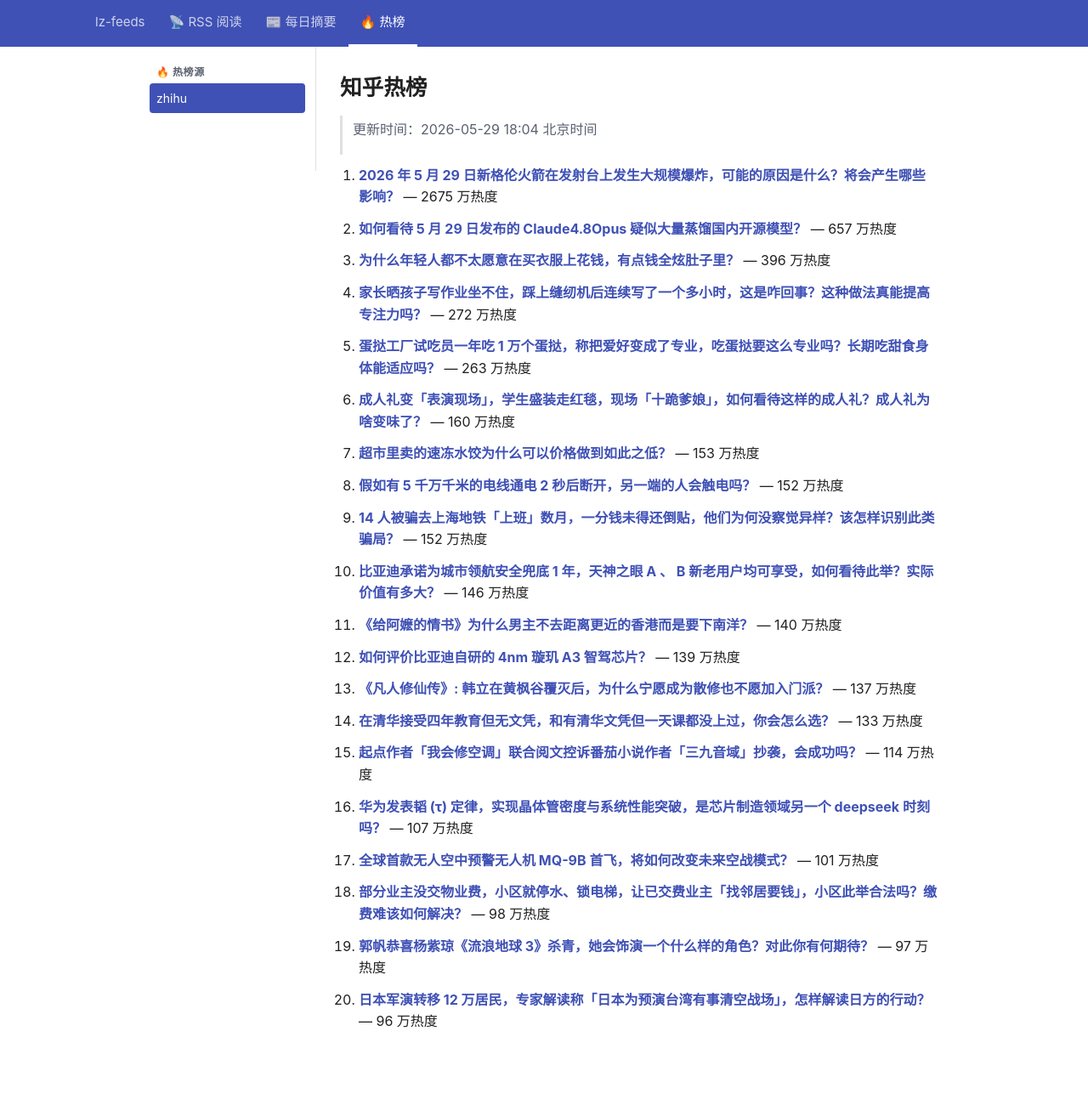
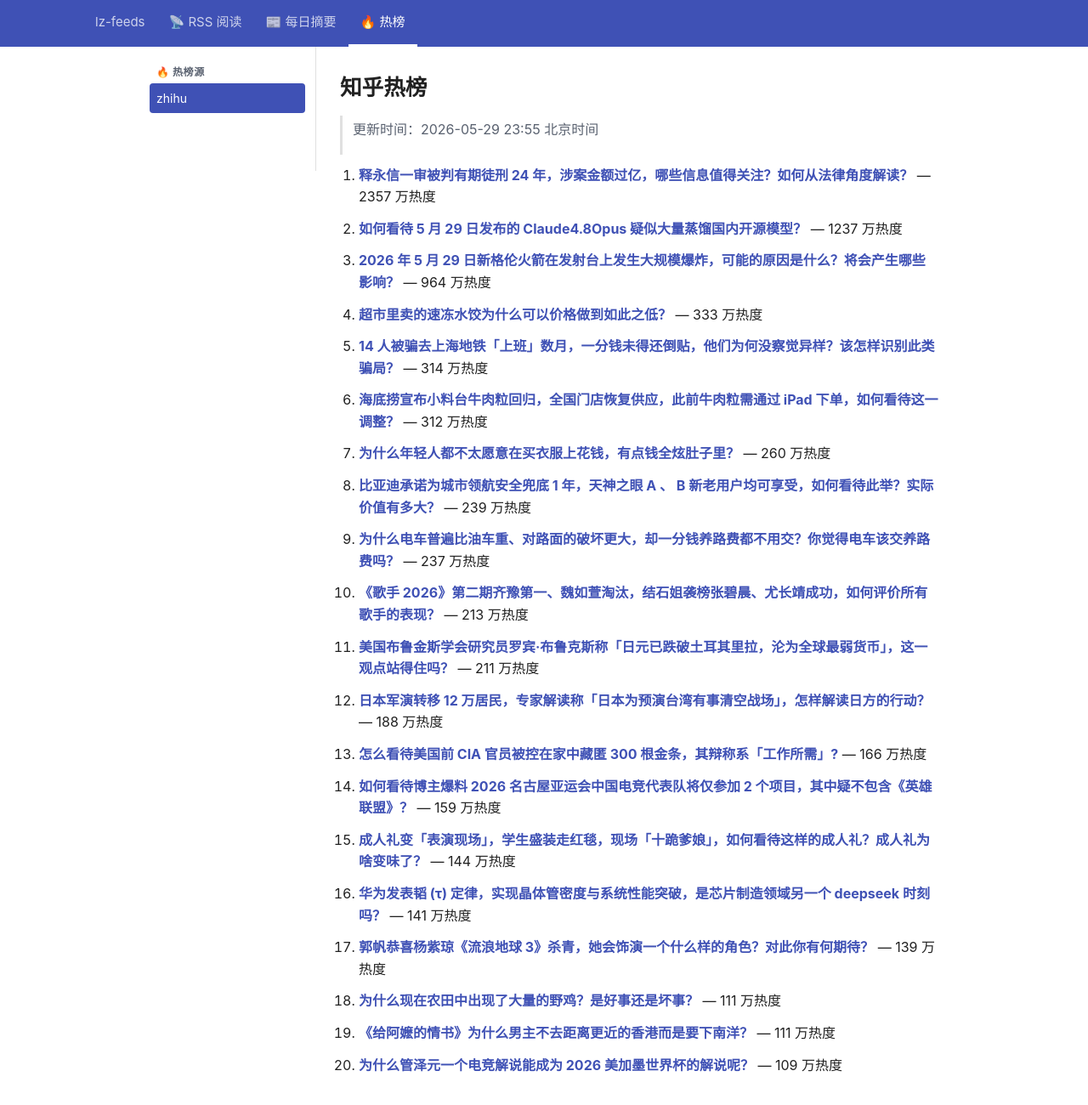
Before and after one commit to lizhang0101/lz-feeds, a Jekyll site: the page built from _hotlist/zhihu.md, in a window 1280 px wide and 1330 px high. Shown: the top 1300 px of the window at 85% size. Built offline with Jekyll 4.4.1, drawn with Linux system fonts in a browser that asks for light colours.

Commit message:
hotlist: 2026-05-29T15:55Z

```diff
--- a/_hotlist/zhihu.md
+++ b/_hotlist/zhihu.md
@@ -1,48 +1,48 @@
 ---
-updated: 2026-05-29 18:04 北京时间
+updated: 2026-05-29 23:55 北京时间
 count: 20
 ---
 
 # 知乎热榜
 
-> 更新时间：2026-05-29 18:04 北京时间
+> 更新时间：2026-05-29 23:55 北京时间
 
-1. **[2026 年 5 月 29 日新格伦火箭在发射台上发生大规模爆炸，可能的原因是什么？将会产生哪些影响？](https://www.zhihu.com/question/2043624630074835147)** — 2675 万热度
+1. **[释永信一审被判有期徒刑 24 年，涉案金额过亿，哪些信息值得关注？如何从法律角度解读？](https://www.zhihu.com/question/2043777043955807460)** — 2357 万热度
 
-2. **[如何看待 5 月 29 日发布的 Claude4.8Opus 疑似大量蒸馏国内开源模型？](https://www.zhihu.com/question/2043515093007303790)** — 657 万热度
+2. **[如何看待 5 月 29 日发布的 Claude4.8Opus 疑似大量蒸馏国内开源模型？](https://www.zhihu.com/question/2043515093007303790)** — 1237 万热度
 
-3. **[为什么年轻人都不太愿意在买衣服上花钱，有点钱全炫肚子里？](https://www.zhihu.com/question/2037250025705690553)** — 396 万热度
+3. **[2026 年 5 月 29 日新格伦火箭在发射台上发生大规模爆炸，可能的原因是什么？将会产生哪些影响？](https://www.zhihu.com/question/2043624630074835147)** — 964 万热度
 
-4. **[家长晒孩子写作业坐不住，踩上缝纫机后连续写了一个多小时，这是咋回事？这种做法真能提高专注力吗？](https://www.zhihu.com/question/2040831772246684456)** — 272 万热度
+4. **[超市里卖的速冻水饺为什么可以价格做到如此之低？](https://www.zhihu.com/question/20443913)** — 333 万热度
 
-5. **[蛋挞工厂试吃员一年吃 1 万个蛋挞，称把爱好变成了专业，吃蛋挞要这么专业吗？长期吃甜食身体能适应吗？](https://www.zhihu.com/question/2042605079354677082)** — 263 万热度
+5. **[14 人被骗去上海地铁「上班」数月，一分钱未得还倒贴，他们为何没察觉异样？该怎样识别此类骗局？](https://www.zhihu.com/question/2043451953171132948)** — 314 万热度
 
-6. **[成人礼变「表演现场」，学生盛装走红毯，现场「十跪爹娘」，如何看待这样的成人礼？成人礼为啥变味了？](https://www.zhihu.com/question/2043373140278085231)** — 160 万热度
+6. **[海底捞宣布小料台牛肉粒回归，全国门店恢复供应，此前牛肉粒需通过 iPad 下单，如何看待这一调整？](https://www.zhihu.com/question/2042642736826816309)** — 312 万热度
 
-7. **[超市里卖的速冻水饺为什么可以价格做到如此之低？](https://www.zhihu.com/question/20443913)** — 153 万热度
+7. **[为什么年轻人都不太愿意在买衣服上花钱，有点钱全炫肚子里？](https://www.zhihu.com/question/2037250025705690553)** — 260 万热度
 
-8. **[假如有 5 千万千米的电线通电 2 秒后断开，另一端的人会触电吗？](https://www.zhihu.com/question/638955742)** — 152 万热度
+8. **[比亚迪承诺为城市领航安全兜底 1 年，天神之眼 A 、 B 新老用户均可享受，如何看待此举？实际价值有多大？](https://www.zhihu.com/question/2043421622929974247)** — 239 万热度
 
-9. **[14 人被骗去上海地铁「上班」数月，一分钱未得还倒贴，他们为何没察觉异样？该怎样识别此类骗局？](https://www.zhihu.com/question/2043451953171132948)** — 152 万热度
+9. **[为什么电车普遍比油车重、对路面的破坏更大，却一分钱养路费都不用交？你觉得电车该交养路费吗？](https://www.zhihu.com/question/2043673174726767346)** — 237 万热度
 
-10. **[比亚迪承诺为城市领航安全兜底 1 年，天神之眼 A 、 B 新老用户均可享受，如何看待此举？实际价值有多大？](https://www.zhihu.com/question/2043421622929974247)** — 146 万热度
+10. **[《歌手 2026》第二期齐豫第一、魏如萱淘汰，结石姐袭榜张碧晨、尤长靖成功，如何评价所有歌手的表现？](https://www.zhihu.com/question/2043750806676043312)** — 213 万热度
 
-11. **[《给阿嬷的情书》为什么男主不去距离更近的香港而是要下南洋？](https://www.zhihu.com/question/2041613742740431314)** — 140 万热度
+11. **[美国布鲁金斯学会研究员罗宾·布鲁克斯称「日元已跌破土耳其里拉，沦为全球最弱货币」，这一观点站得住吗？](https://www.zhihu.com/question/2043658069372925943)** — 211 万热度
 
-12. **[如何评价比亚迪自研的 4nm 璇玑 A3 智驾芯片？](https://www.zhihu.com/question/2043426122491286329)** — 139 万热度
+12. **[日本军演转移 12 万居民，专家解读称「日本为预演台湾有事清空战场」，怎样解读日方的行动？](https://www.zhihu.com/question/2043702700794013075)** — 188 万热度
 
-13. **[《凡人修仙传》: 韩立在黄枫谷覆灭后，为什么宁愿成为散修也不愿加入门派？](https://www.zhihu.com/question/1943069772825751806)** — 137 万热度
+13. **[怎么看待美国前 CIA 官员被控在家中藏匿 300 根金条，其辩称系「工作所需」?](https://www.zhihu.com/question/2043416917944296940)** — 166 万热度
 
-14. **[在清华接受四年教育但无文凭，和有清华文凭但一天课都没上过，你会怎么选？](https://www.zhihu.com/question/2043349186469418798)** — 133 万热度
+14. **[如何看待博主爆料 2026 名古屋亚运会中国电竞代表队将仅参加 2 个项目，其中疑不包含《英雄联盟》？](https://www.zhihu.com/question/2043644166786082651)** — 159 万热度
 
-15. **[起点作者「我会修空调」联合阅文控诉番茄小说作者「三九音域」抄袭，会成功吗？](https://www.zhihu.com/question/2043363054428194437)** — 114 万热度
+15. **[成人礼变「表演现场」，学生盛装走红毯，现场「十跪爹娘」，如何看待这样的成人礼？成人礼为啥变味了？](https://www.zhihu.com/question/2043373140278085231)** — 144 万热度
 
-16. **[华为发表韬 (τ) 定律，实现晶体管密度与系统性能突破，是芯片制造领域另一个 deepseek 时刻吗？](https://www.zhihu.com/question/2042260682780009473)** — 107 万热度
+16. **[华为发表韬 (τ) 定律，实现晶体管密度与系统性能突破，是芯片制造领域另一个 deepseek 时刻吗？](https://www.zhihu.com/question/2042260682780009473)** — 141 万热度
 
-17. **[全球首款无人空中预警无人机 MQ-9B 首飞，将如何改变未来空战模式？](https://www.zhihu.com/question/2043313191363535512)** — 101 万热度
+17. **[郭帆恭喜杨紫琼《流浪地球 3》杀青，她会饰演一个什么样的角色？对此你有何期待？](https://www.zhihu.com/question/2039643459443582447)** — 139 万热度
 
-18. **[部分业主没交物业费，小区就停水、锁电梯，让已交费业主「找邻居要钱」，小区此举合法吗？缴费难该如何解决？](https://www.zhihu.com/question/2042314714034823571)** — 98 万热度
+18. **[为什么现在农田中出现了大量的野鸡？是好事还是坏事？](https://www.zhihu.com/question/2042623663493616711)** — 111 万热度
 
-19. **[郭帆恭喜杨紫琼《流浪地球 3》杀青，她会饰演一个什么样的角色？对此你有何期待？](https://www.zhihu.com/question/2039643459443582447)** — 97 万热度
+19. **[《给阿嬷的情书》为什么男主不去距离更近的香港而是要下南洋？](https://www.zhihu.com/question/2041613742740431314)** — 111 万热度
 
-20. **[日本军演转移 12 万居民，专家解读称「日本为预演台湾有事清空战场」，怎样解读日方的行动？](https://www.zhihu.com/question/2043702700794013075)** — 96 万热度
+20. **[为什么管泽元一个电竞解说能成为 2026 美加墨世界杯的解说呢？](https://www.zhihu.com/question/2043642859421525697)** — 109 万热度
```
